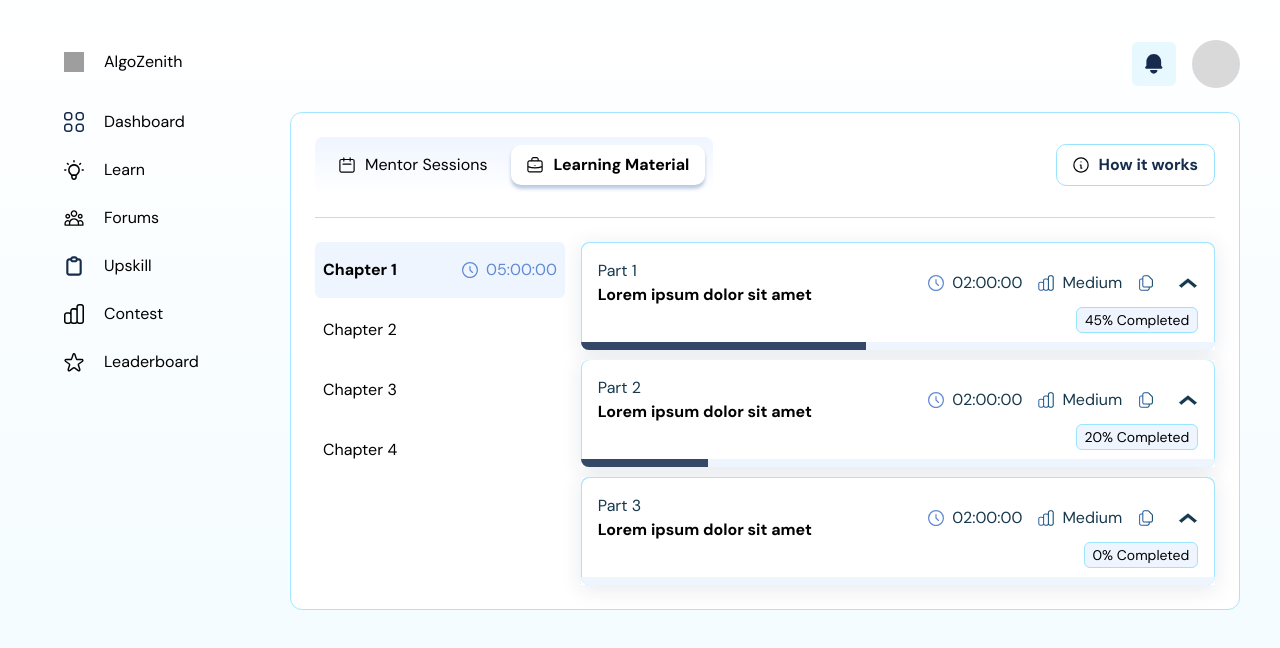
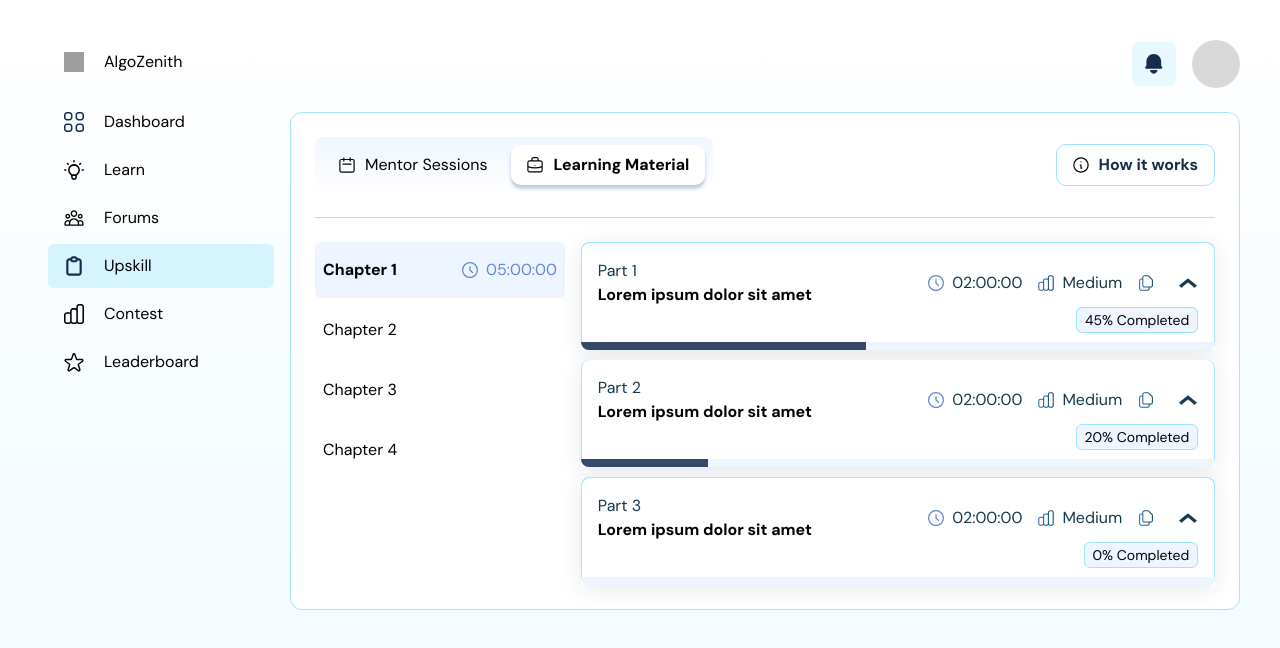
Before and after one commit to abhishekbadole8/dashboard-assigment, a React (Vite) app: page / in a window 1280 px wide. Shown: the top 648 px of the page. Built offline with nearby package versions, Linux system fonts and the light colour scheme; grey boxes are pictures that could not be loaded.

Commit message:
fix: active upskills for index route also, and created a fallback route to redirect to home

```diff
--- a/src/App.jsx
+++ b/src/App.jsx
@@ -1,4 +1,4 @@
-import { BrowserRouter as Router, Routes, Route } from 'react-router-dom';
+import { BrowserRouter as Router, Routes, Route, Navigate } from 'react-router-dom';
 import UpSkill from './pages/UpSkill';
 import Dashboard from './pages/Dashboard';
 import Learn from './pages/Learn';
@@ -11,11 +11,14 @@ function App() {
       <div className='w-full h-full min-h-screen p-10 flex bg-white-to-light-blue font-sans'>
         <Routes>
           <Route path="/" element={<UpSkill />} />
-          <Route path="/upskill" element={<UpSkill />} />
+
+          <Route index path="/upskill" element={<UpSkill />} />
           <Route path="/dashboard" element={<Dashboard />} />
           <Route path="/learn" element={<Learn />} />
           <Route path="/contest" element={<Contest />} />
           <Route path="/leaderboard" element={<Leaderboard />} />
+
+          <Route path="*" element={<Navigate to="/" />} />
         </Routes>
       </div>
     </Router>
--- a/src/components/AsideItems.jsx
+++ b/src/components/AsideItems.jsx
@@ -7,7 +7,7 @@ export default function AsideItems({ item }) {
 
     return (
         <li className={`first:mb-4 list-none flex items-center gap-x-5 rounded-md py-2.5 px-4 mb-1 cursor-pointer hover:bg-[#D6F4FF]
-        ${pathname === path ? 'bg-highlight-1' : ''}`}>
+        ${pathname === path || title === 'Upskill' ? 'bg-highlight-1' : ''}`}>
             <img src={icon} alt="icon" className='w-5 h-5' />
             <p className='text-black font-normal text-base'>{title}</p>
         </li>
```
